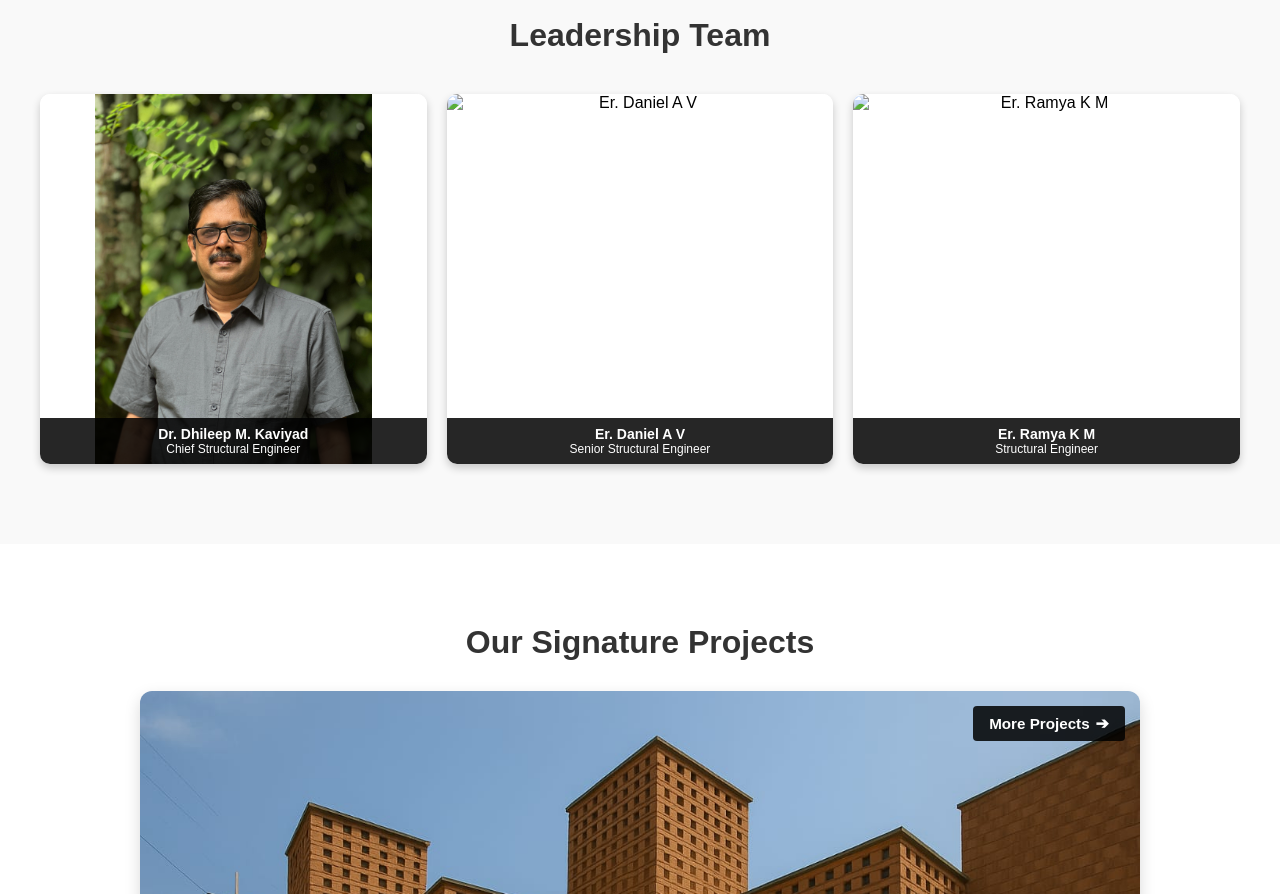
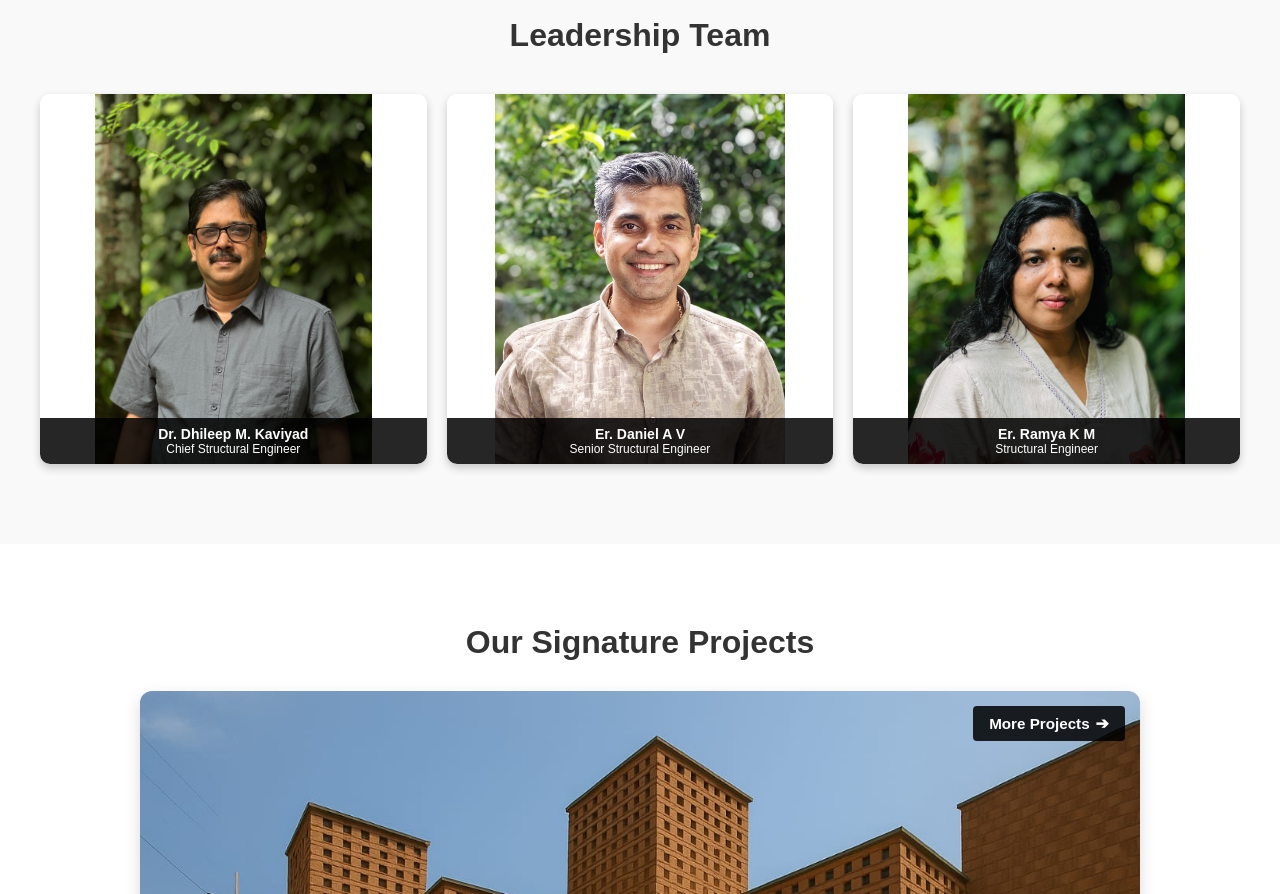
Before and after one commit to TESJURISTECH/Steelandcrete_productions, a plain HTML site: page index.html in a window 1280 px wide. Shown: the part 1088-1982 px from the top of the page. Drawn offline with Linux system fonts and the light colour scheme.

Commit message:
index.html

```diff
--- a/index.html
+++ b/index.html
@@ -290,7 +290,7 @@
       <div class="card">
         <div class="inner">
           <div class="front">
-            <img src="Daniel.jpeg" alt="Er. Daniel A V">
+            <img src="Daniel.jpg" alt="Er. Daniel A V">
             <div class="name-strip">Er. Daniel A V <span>Senior Structural Engineer</span></div>
           </div>
           <div class="back">
@@ -303,7 +303,7 @@
       <div class="card">
         <div class="inner">
           <div class="front">
-            <img src="Ramya.jpeg" alt="Er. Ramya K M">
+            <img src="Ramya.jpg" alt="Er. Ramya K M">
             <div class="name-strip">Er. Ramya K M <span>Structural Engineer</span></div>
           </div>
           <div class="back">
```
